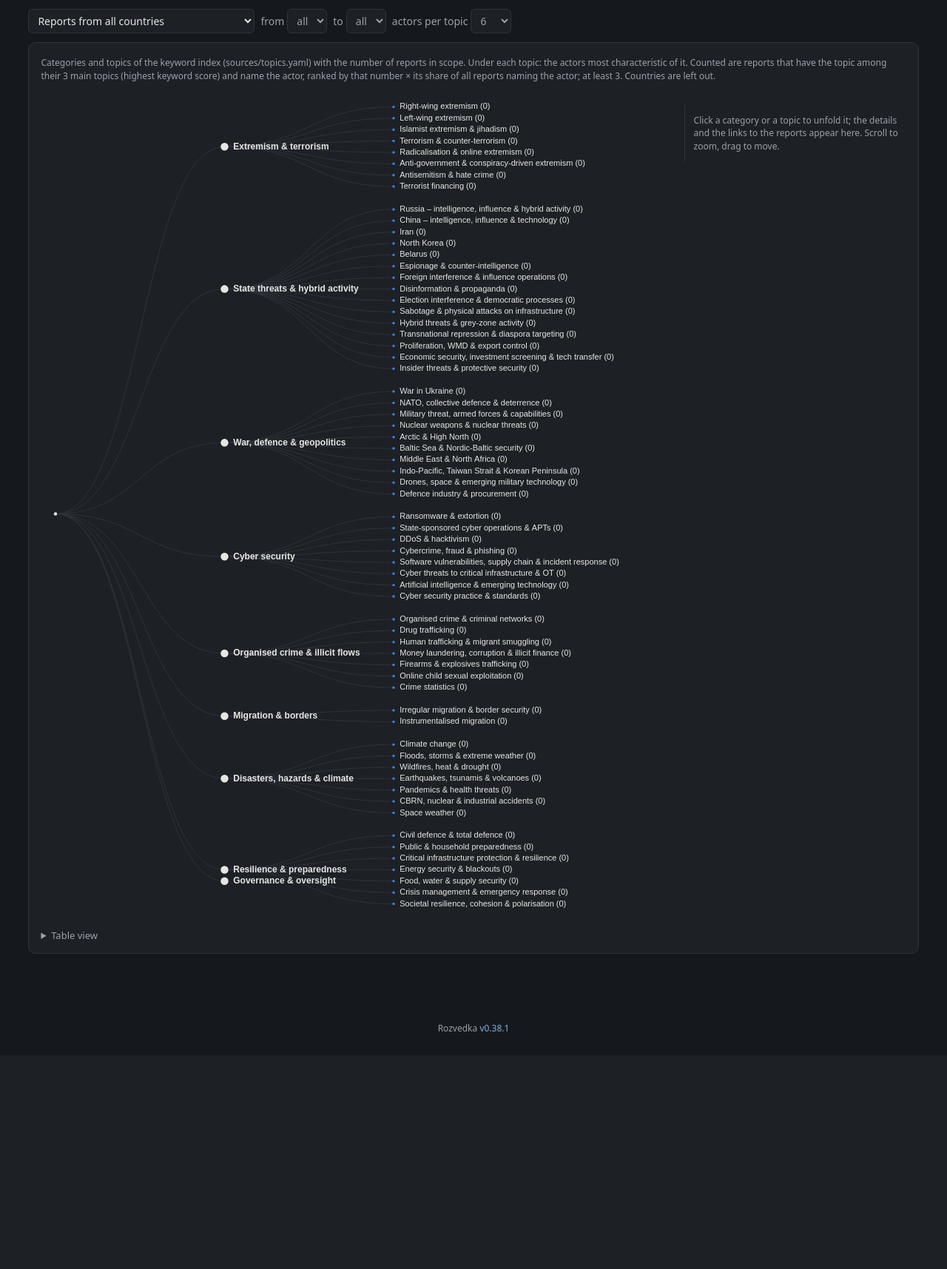
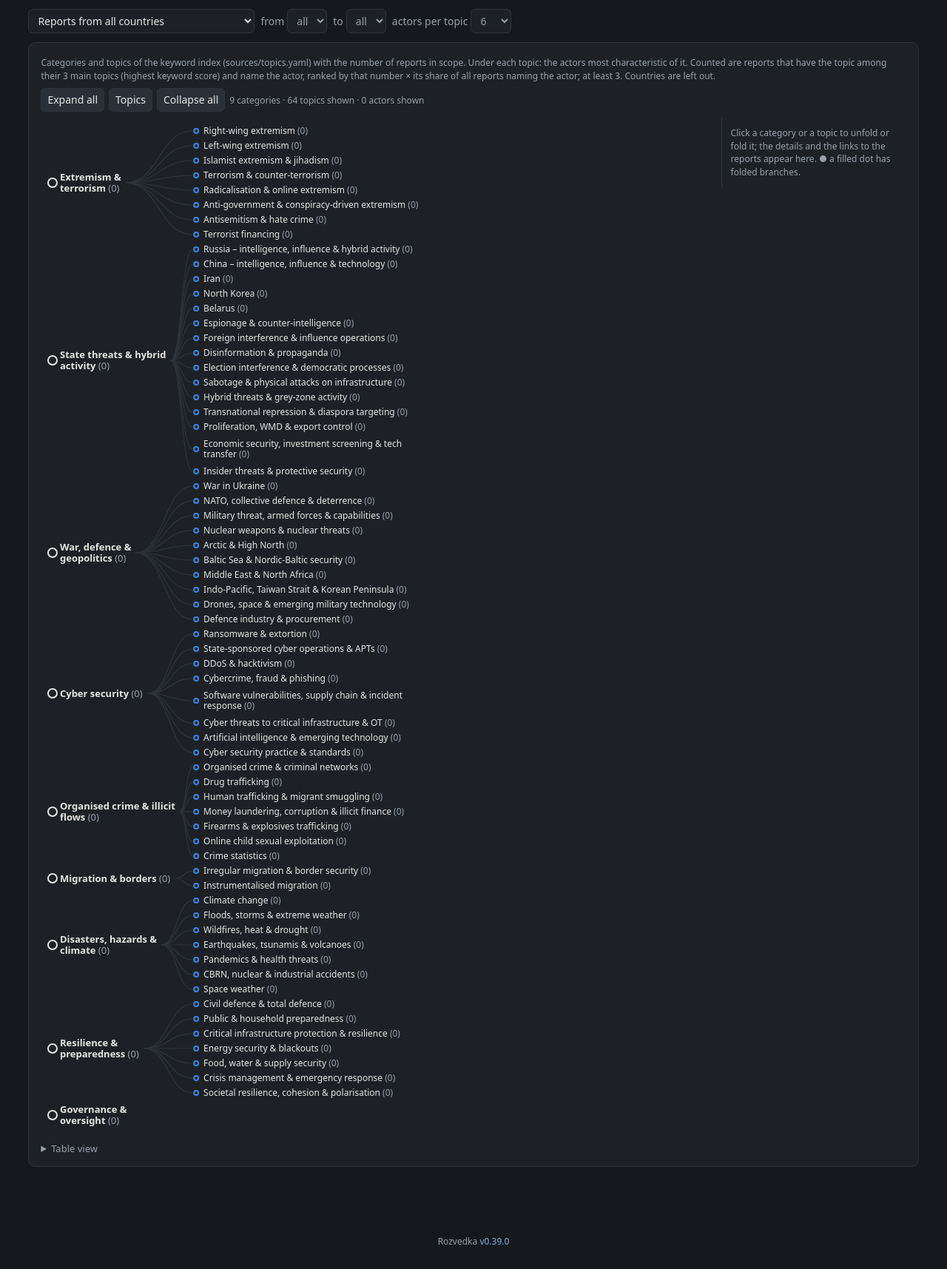
Before and after one commit to iiogurt/Rozvedka, a FastAPI app: page /topics/map in a window 1280 px wide. Shown: the part 109-1824 px from the top of the page at 74% size. Before the commit the page ends 1503 px from the top, so only its background shows below. Run offline with FastAPI, Linux system fonts and the light colour scheme; data comes from the database, SQL or seed files in the repository; data that the repository does not hold is empty; some libraries are stand-ins or nearby versions.

Commit message:
Topic mind map: data in one query (~11 s -> 0.8 s), tidy SVG tree without overlapping labels, expand/collapse all (0.39.0)
Co-Authored-By: Claude Opus 5.5 <noreply@anthropic.com>

```diff
--- a/rozvedka/__init__.py
+++ b/rozvedka/__init__.py
@@ -5,7 +5,7 @@ from pathlib import Path
 
 # Single source of the release version (Semantic Versioning, https://semver.org).
 # Do not edit by hand: run `python3 tools/bump_version.py patch|minor|major` (see CHANGELOG.md, "Versioning").
-__version__ = "0.38.1"
+__version__ = "0.39.0"
 
 
 @lru_cache(maxsize=1)
--- a/rozvedka/static/style.css
+++ b/rozvedka/static/style.css
@@ -389,7 +389,6 @@ blockquote.p-text mark { background: #fde68a; color: #1d2126; padding: 0 2px; bo
 
 /* ── Network, mentions map, mind map ── */
 .chart-net { height: 720px; }
-.chart-tree { height: 1150px; }
 .map-tabs { margin: 0 0 6px; border-bottom-color: var(--line); }
 .map-tabs a { padding: 4px 8px; font-size: 13px; }
 .coal-select .row { display: flex; gap: 6px; }
@@ -401,9 +400,30 @@ blockquote.p-text mark { background: #fde68a; color: #1d2126; padding: 0 2px; bo
 .map-tabs { flex-wrap: nowrap; }
 .map-tabs a { padding: 4px 5px; white-space: nowrap; font-size: 12.5px; }
 .thin-legend .swatch { flex: 0 0 14px; height: 10px; border-radius: 2px; background: #4a515b; }
-.tree-grid { display: grid; grid-template-columns: minmax(0, 1fr) 300px; gap: 12px; }
+.tree-grid { display: grid; grid-template-columns: minmax(0, 1fr) 250px; gap: 12px; }
 .tree-panel { border-left: 1px solid var(--line); padding-left: 12px; align-self: start; position: sticky; top: 70px; }
 .tree-panel h3 { margin: 4px 0; font-size: 15px; }
+/* topic mind map: a tidy tree drawn in SVG, each column as wide as its longest label, one row per visible leaf */
+.mm-bar { display: flex; flex-wrap: wrap; align-items: center; gap: 6px; margin: 4px 0 8px; }
+.mm-scroll { overflow-x: auto; min-height: 300px; }
+.mm { display: block; font-family: system-ui, sans-serif; }
+.mm.loading { opacity: .4; }
+.mm-links path { fill: none; stroke: var(--line); stroke-width: 1.2; }
+.mm-node { cursor: pointer; outline: none; }
+.mm-node text { fill: var(--ink); font-size: 12px; }
+.mm-node .mm-n { fill: var(--muted); }
+.mm-category text { font-size: 13px; font-weight: 700; }
+.mm-category .mm-n { font-weight: 400; }
+.mm-actor text { font-size: 11.5px; }
+.mm-category circle { fill: var(--ink); stroke: var(--ink); }
+.mm-topic circle { fill: var(--panel); stroke: var(--mm-topic); stroke-width: 2; }
+.mm-topic.folded circle { fill: var(--mm-topic); }
+.mm-category:not(.folded) circle { fill: var(--panel); stroke-width: 2; }
+.mm-actor circle { fill: var(--mm-actor); }
+.mm-node:hover text, .mm-node:focus-visible text { text-decoration: underline; }
+.mm-node:focus-visible circle { stroke: var(--accent); stroke-width: 3; }
+:root { --mm-topic: #2a78d6; --mm-actor: #eb6834; }
+:root[data-theme="dark"] { --mm-topic: #3987e5; --mm-actor: #d95926; }
 .tree-panel ul.plain li { margin: 3px 0; }
 @media (max-width: 900px) { .tree-grid { grid-template-columns: 1fr; } .tree-panel { border-left: 0; padding-left: 0; } }
 
--- a/rozvedka/templates/topic_map.html
+++ b/rozvedka/templates/topic_map.html
@@ -1,6 +1,5 @@
 {% extends "base.html" %}
 {% block title %}Topic mind map · Rozvedka{% endblock %}
-{% block head %}<script src="{{ asset('vendor/echarts/echarts.min.js') }}"></script>{% endblock %}
 {% block main %}
 <nav class="subnav" aria-label="Topic views"><a href="/topics">List</a><a href="/topics/map" class="on">Mind map</a></nav>
 <form class="filters trend-filters" id="scope" onsubmit="return false">
@@ -13,10 +12,16 @@
 </form>
 <section class="viz-card">
   <p id="sub" class="muted small viz-sub"></p>
+  <div class="mm-bar">
+    <button type="button" id="expand-all">Expand all</button>
+    <button type="button" id="topics-only">Topics</button>
+    <button type="button" id="collapse-all">Collapse all</button>
+    <span class="muted small" id="mm-count"></span>
+  </div>
   <div class="tree-grid">
-    <div id="tree" class="chart chart-tree" role="img" aria-describedby="sub"></div>
+    <div class="mm-scroll"><svg id="tree" class="mm" role="tree" aria-describedby="sub"></svg></div>
     <aside id="panel" class="tree-panel" aria-live="polite"><p class="muted small">Click a category or a topic to unfold
-      it; the details and the links to the reports appear here. Scroll to zoom, drag to move.</p></aside>
+      or fold it; the details and the links to the reports appear here. ● a filled dot has folded branches.</p></aside>
   </div>
   <details class="viz-table"><summary>Table view</summary><div id="table"></div></details>
 </section>
@@ -25,13 +30,34 @@
   const $ = (s) => document.querySelector(s);
   const form = $("#scope");
   const esc = (s) => String(s ?? "").replace(/[&<>"']/g, (c) => ({ "&": "&amp;", "<": "&lt;", ">": "&gt;", '"': "&quot;", "'": "&#39;" }[c]));
-  const css = (n) => getComputedStyle(document.documentElement).getPropertyValue(n).trim();
-  const dark = window.rzDark;
-  const url = new URL(location);
-  for (const el of form.elements) { const v = url.searchParams.get(el.name); if (v != null) el.value = v; }
-  const chart = echarts.init($("#tree"), null, { renderer: "canvas" });
-  let data = null;
-  chart.on("click", (p) => { if (p.data) panel(p.data); });
+  const SVG = "http://www.w3.org/2000/svg";
+  const ROW = 20, GAP = 24, PAD = 8;             // row height, space between a label and the next column
+  const svg = $("#tree");
+  let data = null, open = new Set(), maxT = 1;
+  const id = (n, parent) => n.type === "category" ? `c:${n.key}` : n.type === "topic" ? `t:${n.key}` : `a:${parent}:${n.key}`;
+  const measure = (() => {                       // label widths, so each column is as wide as its longest label
+    const c = document.createElement("canvas").getContext("2d");
+    return (text, font) => { c.font = font; return c.measureText(text).width; };
+  })();
+  const FONT = { category: "700 13px system-ui, sans-serif", topic: "12px system-ui, sans-serif", actor: "11.5px system-ui, sans-serif" };
+  const WRAP = { category: 160, topic: 300, actor: 230 };   // long labels wrap to two lines at this width
+  const cache = new Map();
+  function lines(n) {                            // a label's lines: [text, count] pairs; the count goes on the last line
+    const count = n.type === "actor" ? `  ${n.value}/${n.of}` : ` (${n.value})`, k = n.type + n.name + count;
+    if (cache.has(k)) return cache.get(k);
+    let out = [[n.name, count]];
+    const font = FONT[n.type], words = n.name.split(" ");
+    if (measure(n.name + count, font) > WRAP[n.type] && words.length > 1) {
+      let first = "";
+      while (words.length > 1 && measure(`${first} ${words[0]}`.trim(), font) <= WRAP[n.type]) first = `${first} ${words.shift()}`.trim();
+      out = [[first || words.shift(), ""], [words.join(" "), count]];
+    }
+    cache.set(k, out);
+    return out;
+  }
+  const labelWidth = (n) => Math.max(...lines(n).map(([t, c]) => measure(t + c, FONT[n.type])));
+  const radius = (n) => n.type === "category" ? 6 : n.type === "topic" ? 3 + 6 * Math.sqrt(n.value / maxT) : 3.5;
+
   function panel(n) {
     const box = $("#panel");
     if (n.type === "category") {
@@ -49,46 +75,97 @@
         <p class="small"><a href="${esc(n.actor)}">Actor page →</a></p>`;
     }
   }
-  addEventListener("resize", () => chart.resize());
-  dark.addEventListener("change", () => data && draw());
+  function setAll(mode) {                        // "all": every branch open; "topics": categories open; "none": all folded
+    open = new Set();
+    for (const c of data.tree.children) {
+      if (mode !== "none") open.add(id(c));
+      if (mode === "all") for (const t of c.children) if (t.children.length) open.add(id(t));
+    }
+    if (data && render.done) draw();
+  }
+  function el(tag, attrs, parent) {
+    const e = document.createElementNS(SVG, tag);
+    for (const [k, v] of Object.entries(attrs)) e.setAttribute(k, v);
+    parent.appendChild(e);
+    return e;
+  }
   function draw() {
-    const topicsShown = data.tree.children.reduce((n, c) => n + c.children.length, 0);
-    $("#tree").style.height = Math.max(600, topicsShown * 17 + 40) + "px";
-    chart.resize();
-    const ink = css("--ink"), muted = css("--muted"), line = css("--line"), panel = css("--panel");
-    const blue = dark.matches ? "#3987e5" : "#2a78d6", orange = dark.matches ? "#d95926" : "#eb6834";
-    const maxT = Math.max(1, ...data.tree.children.flatMap((c) => c.children.map((t) => t.value)));
-    const style = (n) => {
-      if (n.type === "category") return { ...n, raw: n.name, symbolSize: 12, itemStyle: { color: ink, borderColor: panel },
-        label: { fontWeight: 700, fontSize: 12, color: ink }, children: n.children.map(style) };
-      if (n.type === "topic") return { ...n, raw: n.name, name: `${n.name} (${n.value})`, symbolSize: 5 + 14 * Math.sqrt(n.value / maxT),
-        itemStyle: { color: blue, borderColor: panel }, children: n.children.map(style) };
-      return { ...n, raw: n.name, name: `${n.name} (${n.value}/${n.of})`, symbolSize: 6, itemStyle: { color: orange, borderColor: panel },
-        label: { color: ink, fontSize: 10 } };
-    };
-    chart.setOption({
-      tooltip: { backgroundColor: panel, borderColor: line, textStyle: { color: ink, fontSize: 12 },
-        formatter: (p) => p.data.type === "category" ? `<b>${esc(p.data.name)}</b>` :
-          p.data.type === "topic" ? `<b>${esc(p.data.name)}</b><br>reports · click to unfold its actors` :
-          `<b>${esc(p.data.raw)}</b><br>${p.data.value} of its ${p.data.of} reports are on this topic` },
-      series: [{ type: "tree", layout: "orthogonal", orient: "LR", roam: true, top: 10, bottom: 10, left: 20, right: 380,
-        data: [{ ...style({ ...data.tree, type: "category" }), label: { show: false }, symbolSize: 6 }],
-        leaves: { label: { position: "right", verticalAlign: "middle", align: "left" } },
-        symbol: "circle", initialTreeDepth: 2, expandAndCollapse: true, animationDuration: 300,
-        lineStyle: { color: line, width: 1, curveness: 0.5 },
-        label: { color: ink, fontSize: 11, position: "right", verticalAlign: "middle", align: "left" } }],
-    }, true);
+    // visible nodes in depth-first order; leaves take one row each, an open parent sits beside its children's middle
+    const cols = [0, 0, 0], nodes = [];
+    let row = 0;
+    function walk(n, depth, parentId) {
+      const nid = id(n, parentId), kids = n.children || [], isOpen = kids.length && open.has(nid);
+      const node = { n, nid, depth, isOpen, folded: kids.length > 0 && !isOpen, kids: [] };
+      cols[depth] = Math.max(cols[depth], labelWidth(n));
+      nodes.push(node);
+      if (isOpen) {
+        node.kids = kids.map((k) => walk(k, depth + 1, n.key));
+        node.y = (node.kids[0].y + node.kids.at(-1).y) / 2;
+      } else { const k = lines(n).length; node.y = PAD + ROW * (row + k / 2); row += k; }
+      return node;
+    }
+    const cats = data.tree.children.map((c) => walk(c, 0, ""));
+    const x = [PAD + 8];
+    for (let d = 1; d < 3; d++) x[d] = x[d - 1] + 14 + cols[d - 1] + GAP;
+    const deepest = Math.max(...nodes.map((v) => v.depth));
+    const width = x[deepest] + 14 + cols[deepest] + PAD;
+    const height = PAD * 2 + ROW * row;
+    svg.replaceChildren();
+    svg.setAttribute("width", width); svg.setAttribute("height", height); svg.setAttribute("viewBox", `0 0 ${width} ${height}`);
+    const links = el("g", { class: "mm-links" }, svg), gNodes = el("g", {}, svg);
+    for (const v of nodes) {
+      v.x = x[v.depth];
+      for (const k of v.kids) {                   // from the end of the parent's label to the child's dot
+        const x0 = v.x + 10 + labelWidth(v.n) + 6, x1 = x[k.depth] - radius(k.n) - 2, m = (x0 + x1) / 2;
+        el("path", { d: `M${x0},${v.y} C${m},${v.y} ${m},${k.y} ${x1},${k.y}` }, links);
+      }
+    }
+    for (const v of nodes) {
+      const n = v.n, g = el("g", { class: `mm-node mm-${n.type}${v.folded ? " folded" : ""}`, transform: `translate(${v.x},${v.y})`,
+                                   tabindex: 0, role: "treeitem", "aria-expanded": n.children && n.children.length ? String(!!v.isOpen) : null }, gNodes);
+      if (!(n.children && n.children.length)) g.removeAttribute("aria-expanded");
+      el("circle", { r: radius(n) }, g);
+      const ls = lines(n), t = el("text", {}, g);
+      ls.forEach(([text, count], i) => {
+        const line = el("tspan", { x: 10, dy: i ? "1.2em" : `${0.35 - (ls.length - 1) * 0.6}em` }, t);
+        line.textContent = text;
+        if (count) el("tspan", { class: "mm-n" }, t).textContent = count;
+      });
+      el("title", {}, g).textContent = n.type === "actor"
+        ? `${n.name}: ${n.value} of its ${n.of} reports have this topic among their main topics`
+        : `${n.name}: ${n.value} reports${n.children && n.children.length ? (v.isOpen ? " · click to fold" : " · click to unfold") : ""}`;
+      const act = () => {
+        if (n.children && n.children.length) { open.has(v.nid) ? open.delete(v.nid) : open.add(v.nid); draw(); }
+        panel({ ...n, raw: n.name, children: (n.children || []).map((k) => ({ ...k, raw: k.name })) });
+      };
+      g.addEventListener("click", act);
+      g.addEventListener("keydown", (e) => { if (e.key === "Enter" || e.key === " ") { e.preventDefault(); act(); } });
+    }
+    const shown = nodes.filter((v) => v.n.type === "actor").length;
+    $("#mm-count").textContent = `${cats.length} categories · ${nodes.filter((v) => v.n.type === "topic").length} topics shown · ${shown} actors shown`;
+  }
+  function render() {
+    maxT = Math.max(1, ...data.tree.children.flatMap((c) => c.children.map((t) => t.value)));
+    draw();
     $("#sub").textContent = data.how;
     $("#table").innerHTML = '<table class="vt"><tr><th>Category</th><th>Topic</th><th>Reports</th><th>Actors named in most of them</th></tr>' +
       data.tree.children.flatMap((c) => c.children.map((t) => `<tr><td>${esc(c.name)}</td><td>${esc(t.name)}</td>
         <td><a href="${esc(t.link)}">${t.value}</a></td><td>${t.children.map((a) => `<a href="${esc(a.actor)}">${esc(a.name)}</a> <a class="muted" href="${esc(a.link)}">${a.value}/${a.of}</a>`).join(", ")}</td></tr>`)).join("") + "</table>";
   }
+  $("#expand-all").addEventListener("click", () => setAll("all"));
+  $("#topics-only").addEventListener("click", () => setAll("topics"));
+  $("#collapse-all").addEventListener("click", () => setAll("none"));
   async function load() {
     const q = new URLSearchParams();
     for (const el of form.elements) if (el.name && el.value !== "") q.set(el.name, el.value);
     const page = new URL(location); page.search = q.toString(); history.replaceState(null, "", page);
+    svg.classList.add("loading");
     data = await (await fetch(`/api/topics/tree?${q}`)).json();
-    draw();
+    svg.classList.remove("loading");
+    const first = !render.done;
+    render.done = true;
+    if (first) setAll("topics");      // keeps what the viewer unfolded when only the filters change
+    render();
   }
   form.addEventListener("change", load);
   load();
--- a/tools/screenshots.py
+++ b/tools/screenshots.py
@@ -57,7 +57,7 @@ SHOTS = {
     "democracy-map": ("/map/democracy?measure=vdem_regime&year=2025", 900, [("sleep", 6)], None),
     "democracy-change": ("/map/democracy?measure=change&year=2025", 900, [("sleep", 6)], None),
     "mentions": (f"/map/mentions?mode=about&about={CHINA}", 800, [("sleep", 6)], None),
-    "mindmap": ("/topics/map", 1000, [("sleep", 16)], None),     # its data takes ~11 s on the Pi
+    "mindmap": ("/topics/map", 1000, [("sleep", 4)], None),
     "update": ("/update", 1200, [], None),
     # taken while a job runs (see the module docstring): start an export or a check on /data first
     "data-export": ("/data", 1000, [("sleep", 2)], None),
```
Also changed, not shown: docs/ROADMAP.md (+2 -2 lines), rozvedka/graphs.py (+20 -13 lines), tests/test_graphs.py (+13 -0 lines), CHANGELOG.md, README.md, 1 other file.
